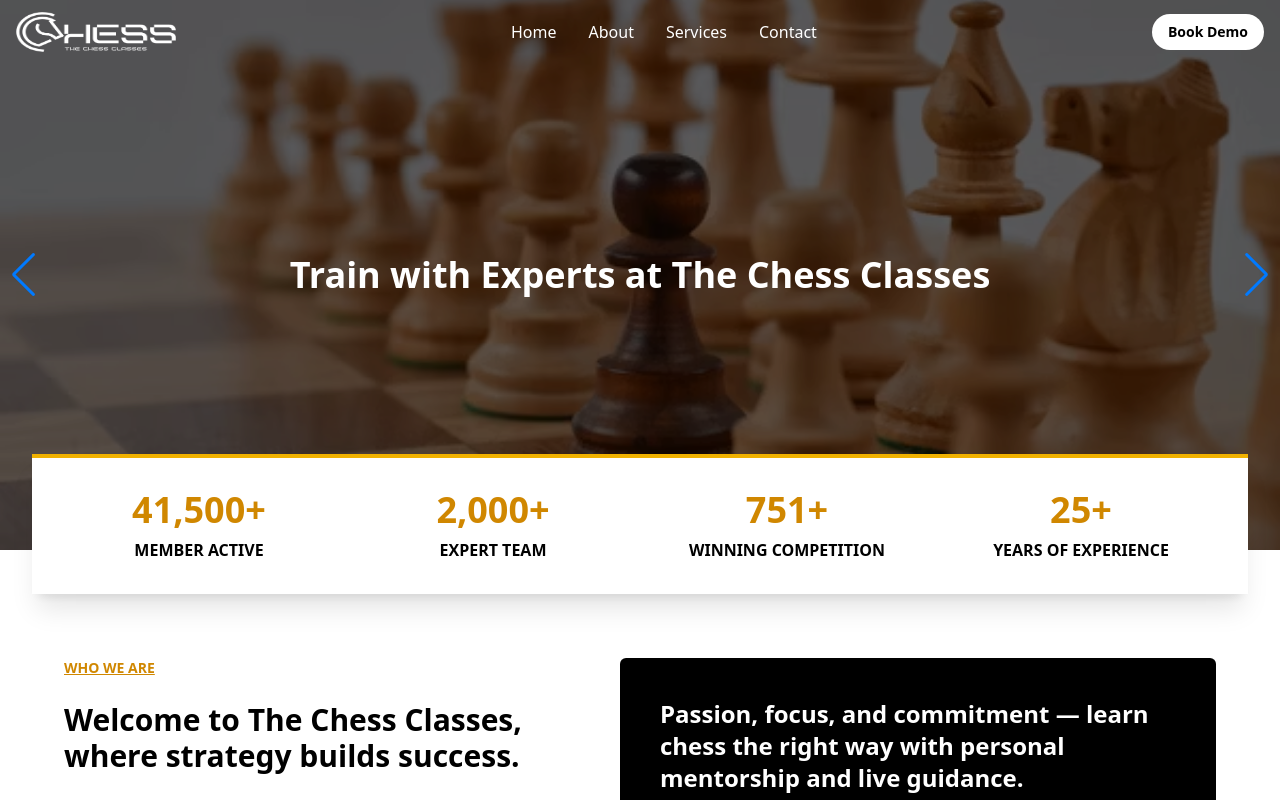
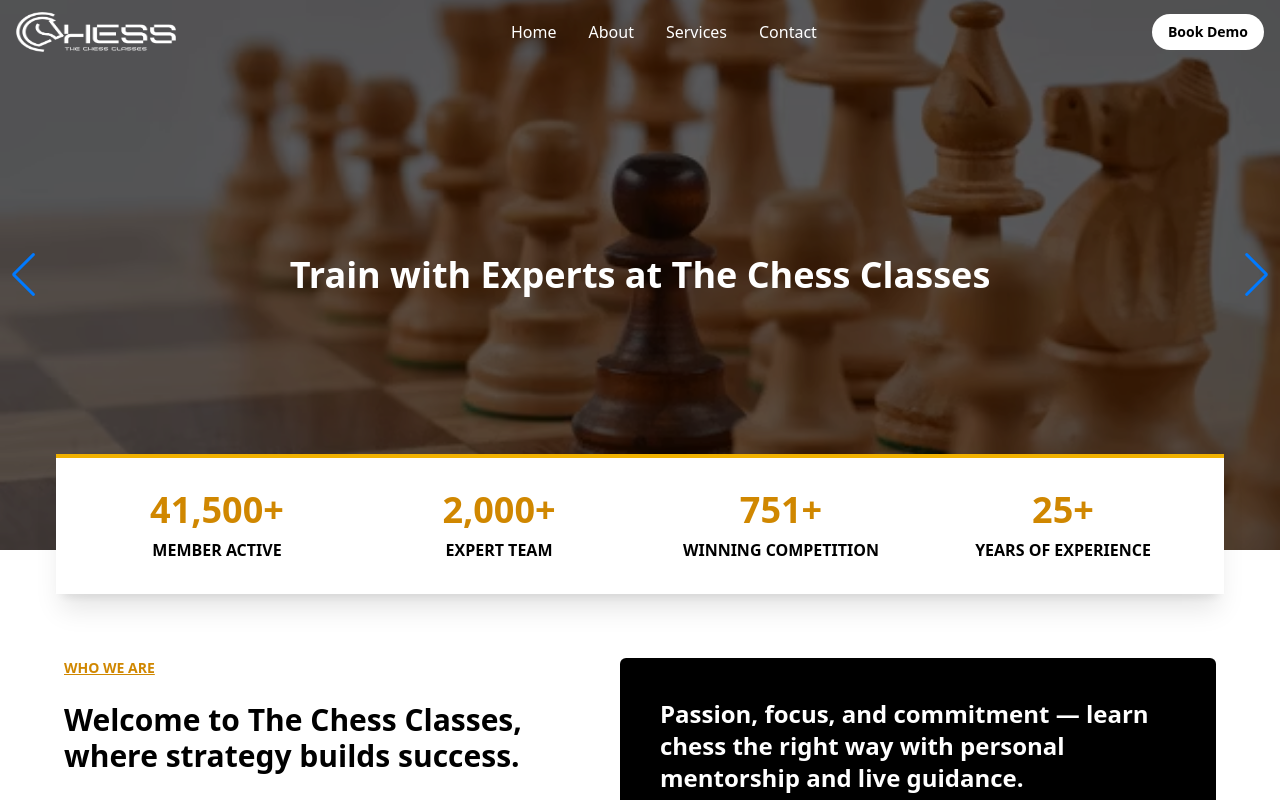
Before and after one commit to Deepakceh/chess-website, a Next.js app: page / in a window 1280 px wide. Shown: the top 800 px of the page. Built offline with nearby package versions, Linux system fonts and the light colour scheme.

Commit message:
update stats section code

```diff
--- a/src/components/StatsSection.jsx
+++ b/src/components/StatsSection.jsx
@@ -23,7 +23,7 @@ export default function StatsSection() {
       initial={{ opacity: 0, y: 60 }}
       animate={inView ? { opacity: 1, y: 0 } : {}}
       transition={{ duration: 0.8, ease: "easeOut" }}
-      className="relative z-10 -mt-24 bg-white shadow-xl py-8 px-2 sm:px-4 lg:px-8 border-t-4 border-yellow-500 max-w-7xl mx-8"
+      className="relative z-10 -mt-24 bg-white shadow-xl py-8 px-2 sm:px-4 lg:px-8 border-t-4 border-yellow-500 max-w-7xl mx-14"
     >
       <div className="grid grid-cols-2 sm:grid-cols-4 gap-6 text-center">
         {stats.map((stat, idx) => (
```
